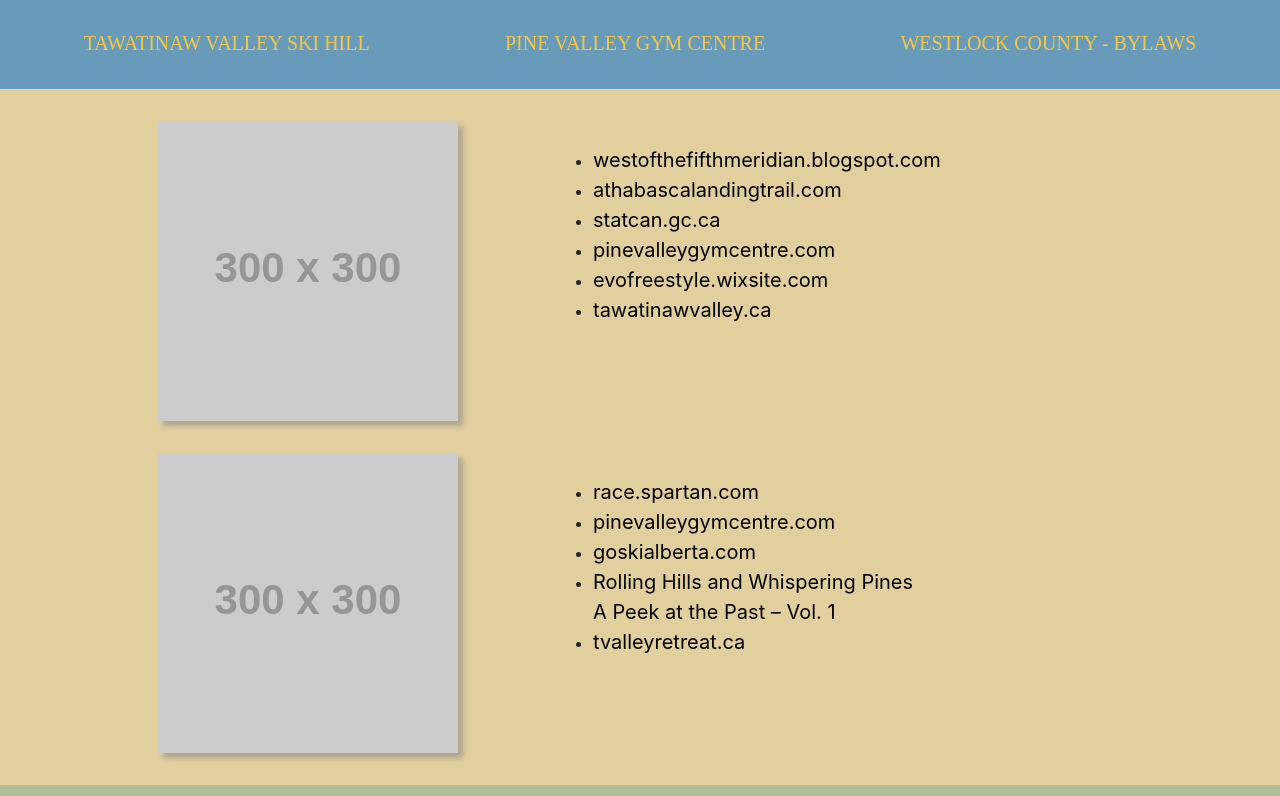
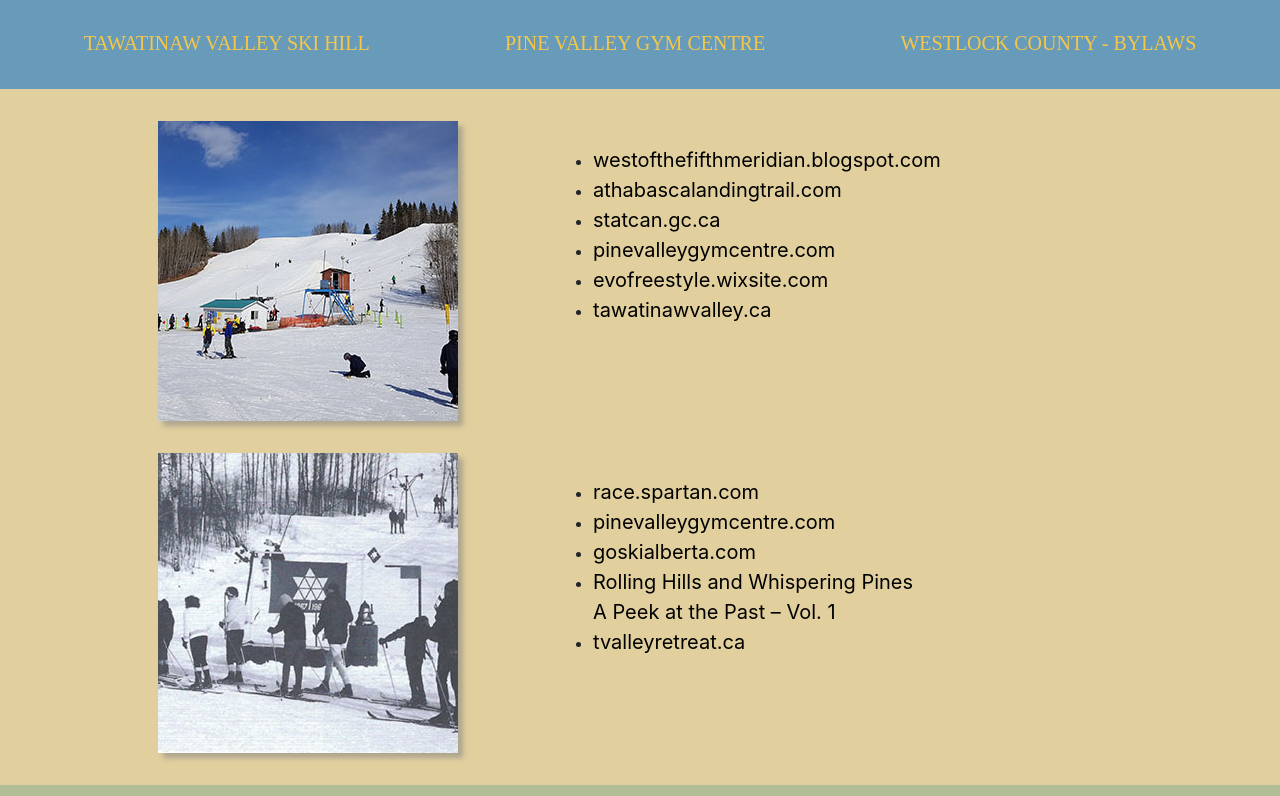
Before and after one commit to tpunko/scripting22, a plain HTML site: page tawatinaw_website/reference.html in a window 1280 px wide. Shown: the part 724-1520 px from the top of the page. Drawn offline with nearby package versions, Linux system fonts and the light colour scheme; placeholder pictures from the web are drawn by us; a web font is replaced by a local one.

Commit message:
Add files via upload

```diff
--- a/tawatinaw_website/reference.html
+++ b/tawatinaw_website/reference.html
@@ -160,7 +160,7 @@
 		<div class="container py-3">
 			<div class="row">
 				<div class="col-sm-5 py-3 text-center">
-					<img src="https://via.placeholder.com/300" alt="Image" class="img-fluid">
+					<img src="images/ski3.jpg" alt="Ski Hill" class="img-fluid">
 
 				</div>
 				<div class="col-sm-7 py-3 pl-5">
@@ -192,7 +192,7 @@
 
 			<div class="row">
 				<div class="col-sm-5 py-3 text-center">
-					<img src="https://via.placeholder.com/300" alt="Image" class="img-fluid">
+					<img src="images/oldski.jpg" alt="Old Ski Hill" class="img-fluid">
 
 				</div>
 				<div class="col-sm-7 py-3 pl-5">
```
